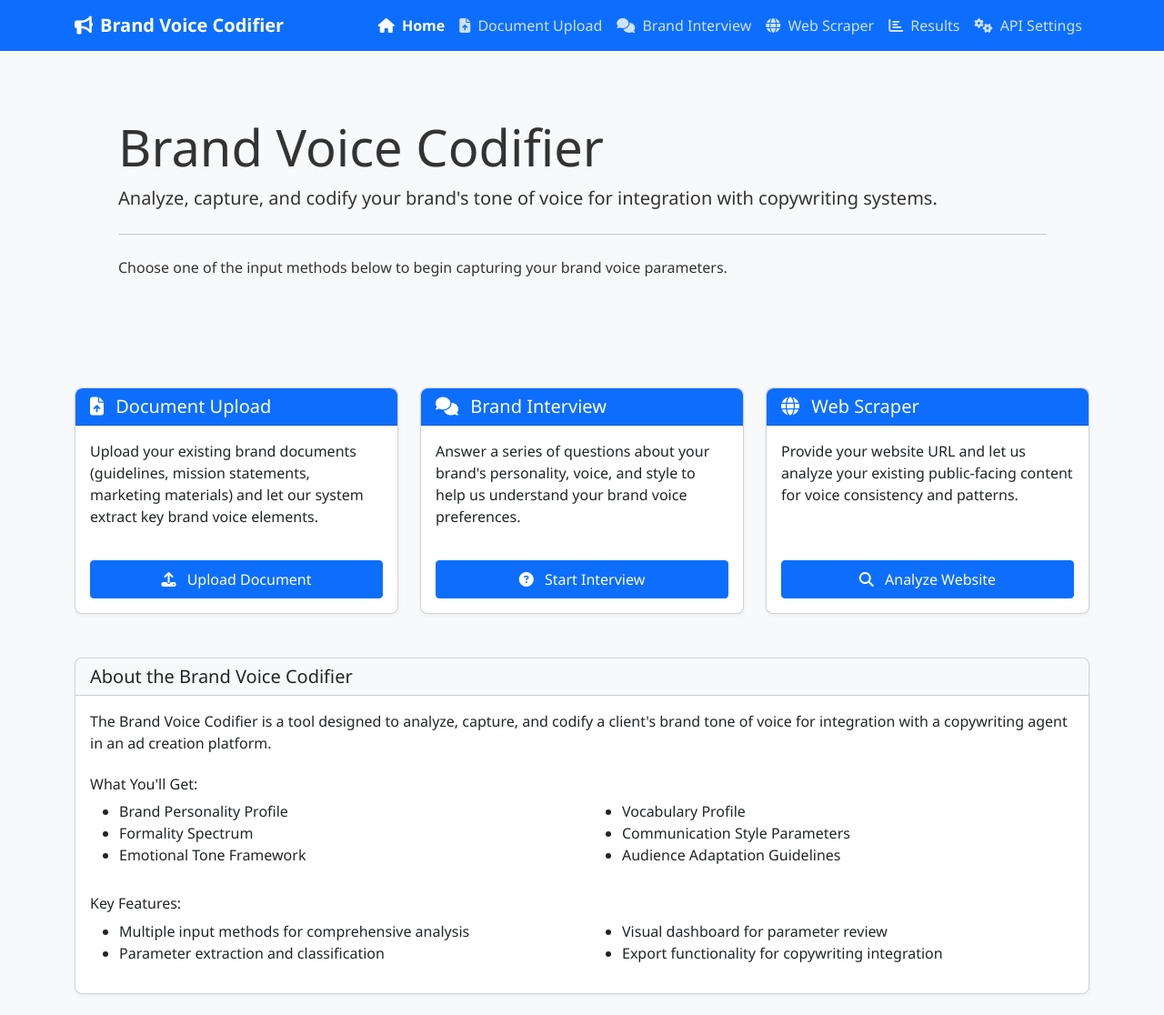
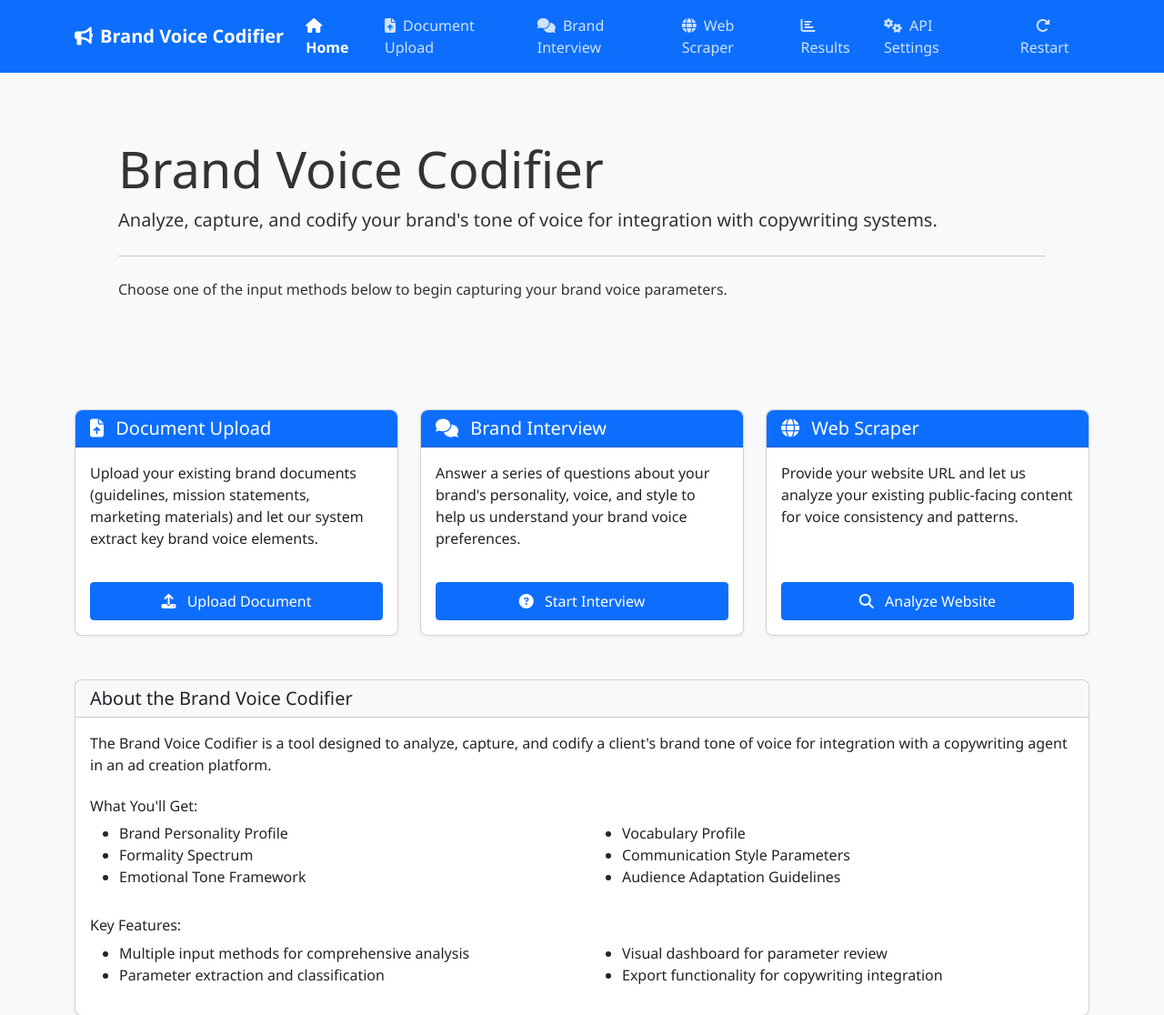
Before and after one commit to tom2tomtomtom/BrandVoice, a Flask app: page / in a window 1280 px wide. Shown: the top 1116 px of the page at 91% size. Run offline with Flask 3, Linux system fonts and the light colour scheme; some libraries are stand-ins or nearby versions.

Commit message:
Add restart button functionality

```diff
--- a/main.py
+++ b/main.py
@@ -310,6 +310,16 @@ def generate_example_copy(parameters):
 def home():
     initialize_session()
     return render_template('index.html', input_methods=session['input_methods'])
+
+@app.route('/restart', methods=['POST'])
+def restart():
+    """Clear the session and restart the application"""
+    # Clear the session
+    session.clear()
+    # Initialize a fresh session
+    initialize_session()
+    flash('Session restarted successfully. All data has been reset.', 'success')
+    return redirect(url_for('home'))
 
 @app.route('/document-upload', methods=['GET', 'POST'])
 def document_upload():
--- a/static/css/style.css
+++ b/static/css/style.css
@@ -28,6 +28,22 @@ body {
 .navbar-dark .navbar-nav .nav-link.active {
     color: #fff;
     font-weight: 600;
+}
+
+/* Restart Button in Navbar */
+#restart-button {
+    color: rgba(255, 255, 255, 0.8);
+    padding: 8px 12px;
+    margin-left: 5px;
+}
+
+#restart-button:hover {
+    color: #fff;
+    background-color: rgba(220, 53, 69, 0.2);
+}
+
+#restart-button i {
+    margin-right: 5px;
 }
 
 /* Card Styles */
--- a/static/js/main.js
+++ b/static/js/main.js
@@ -167,6 +167,19 @@ document.addEventListener('DOMContentLoaded', function() {
             }
         });
     }
+
+    // Handle restart button
+    const restartButton = document.getElementById('confirm-restart');
+    if (restartButton) {
+        restartButton.addEventListener('click', function() {
+            // Show loading state
+            this.innerHTML = '<span class="spinner-border spinner-border-sm me-2" role="status" aria-hidden="true"></span> Restarting...';
+            this.disabled = true;
+
+            // Submit the restart form
+            document.getElementById('restart-form').submit();
+        });
+    }
 });
 
 // Utility function to format file size
--- a/templates/base.html
+++ b/templates/base.html
@@ -57,10 +57,42 @@
                             <i class="fas fa-cogs me-1"></i> API Settings
                         </a>
                     </li>
+                    <li class="nav-item">
+                        <form action="{{ url_for('restart') }}" method="post" id="restart-form" class="d-inline">
+                            <input type="hidden" name="csrf_token" value="{{ csrf_token() }}">
+                            <button type="button" class="btn btn-danger nav-link border-0" id="restart-button"
+                                    style="background-color: transparent;"
+                                    data-bs-toggle="modal" data-bs-target="#restartModal">
+                                <i class="fas fa-redo-alt me-1"></i> Restart
+                            </button>
+                        </form>
+                    </li>
                 </ul>
             </div>
         </div>
     </nav>
+
+    <!-- Restart Confirmation Modal -->
+    <div class="modal fade" id="restartModal" tabindex="-1" aria-labelledby="restartModalLabel" aria-hidden="true">
+        <div class="modal-dialog">
+            <div class="modal-content">
+                <div class="modal-header bg-danger text-white">
+                    <h5 class="modal-title" id="restartModalLabel"><i class="fas fa-exclamation-triangle me-2"></i> Confirm Restart</h5>
+                    <button type="button" class="btn-close btn-close-white" data-bs-dismiss="modal" aria-label="Close"></button>
+                </div>
+                <div class="modal-body">
+                    <p>Are you sure you want to restart the application? This will clear all your current data and reset the application to its initial state.</p>
+                    <p class="text-danger"><strong>Warning:</strong> This action cannot be undone.</p>
+                </div>
+                <div class="modal-footer">
+                    <button type="button" class="btn btn-secondary" data-bs-dismiss="modal">Cancel</button>
+                    <button type="button" class="btn btn-danger" id="confirm-restart">
+                        <i class="fas fa-redo-alt me-2"></i> Yes, Restart
+                    </button>
+                </div>
+            </div>
+        </div>
+    </div>
 
     <div class="container mt-4 mb-5">
         {% with messages = get_flashed_messages(with_categories=true) %}
```
